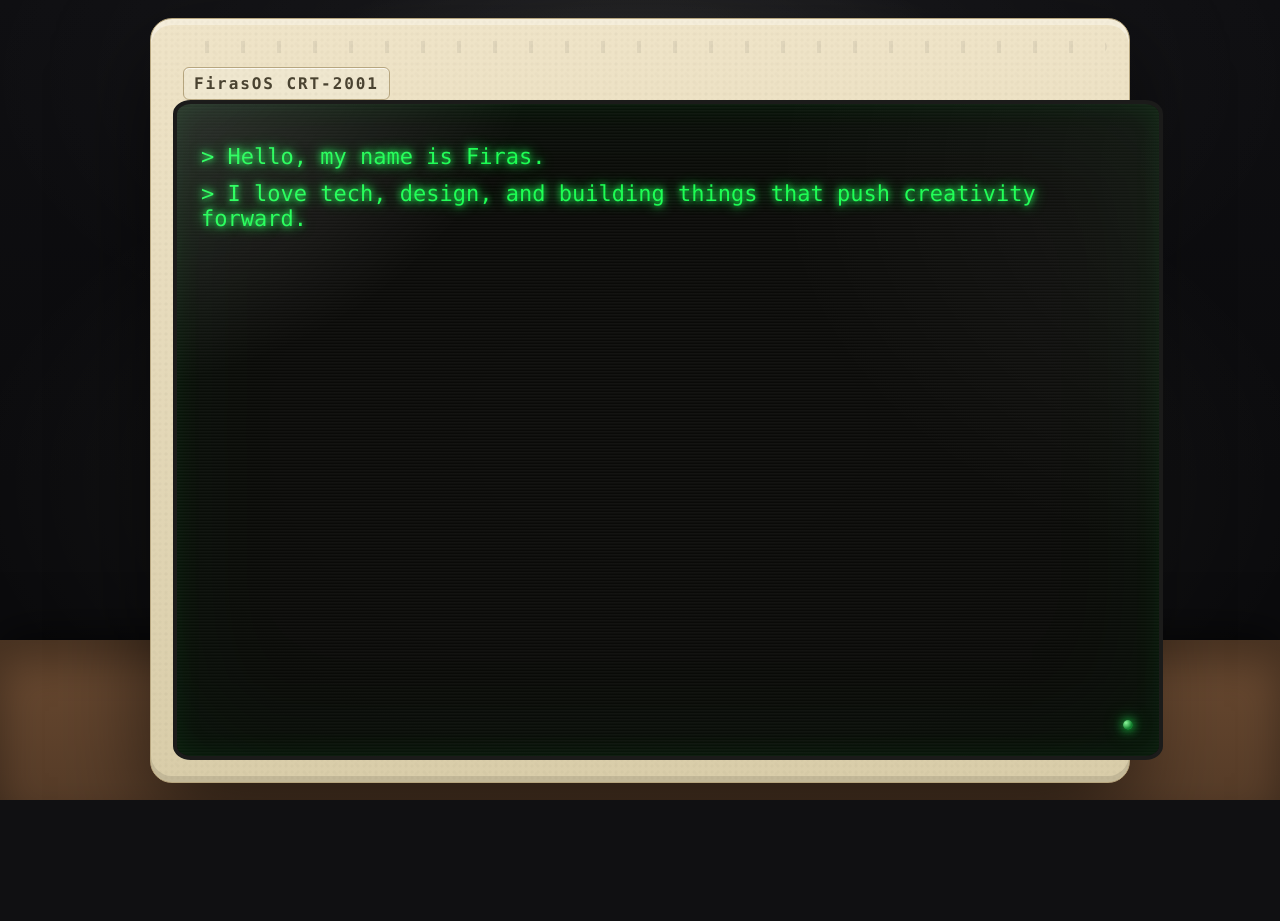
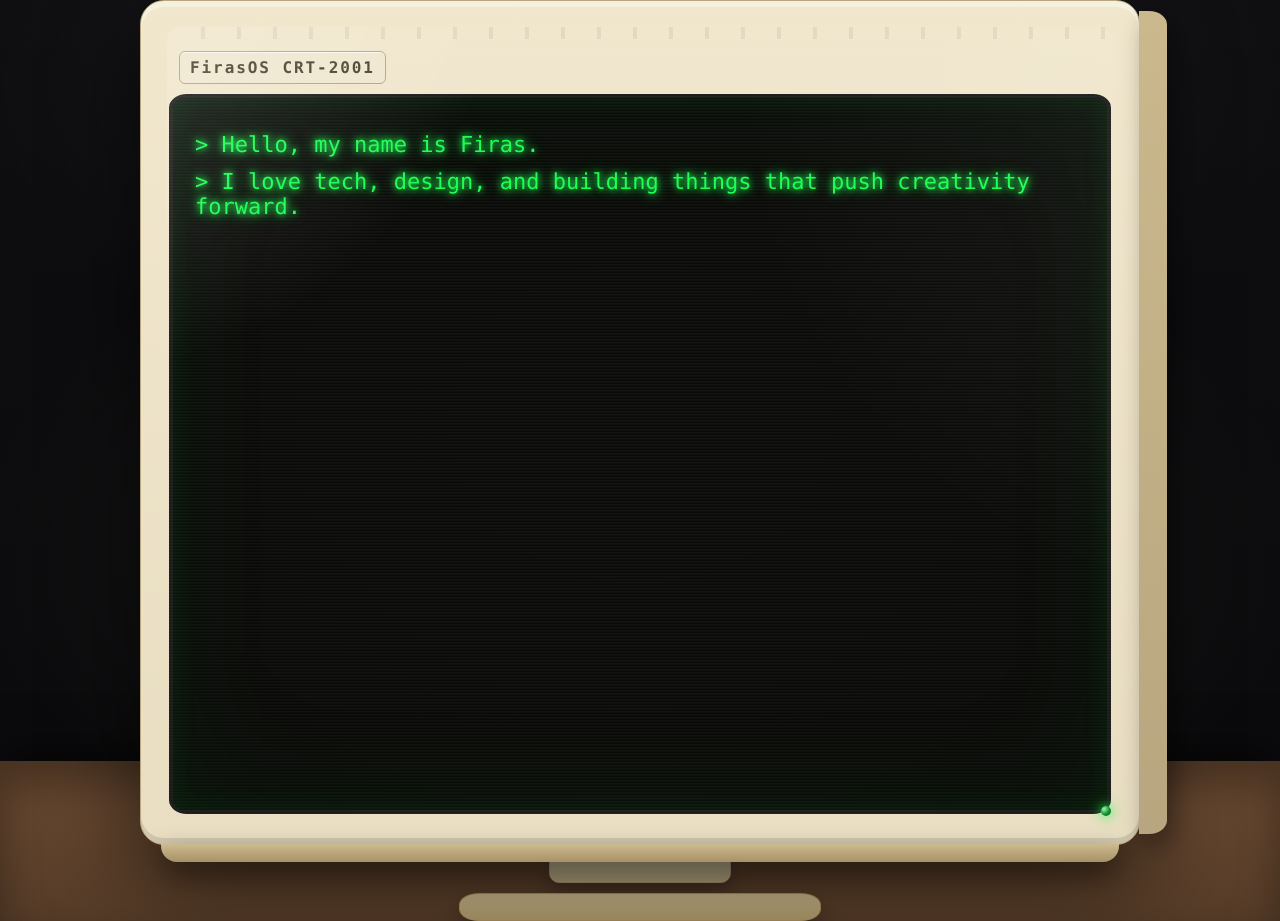
Before and after one commit to Redcmd121/firas-page, a plain HTML site: page index.html in a window 1280 px wide. Before the commit the page ends 800 px from the top, so only its background shows below. Drawn offline with Linux system fonts and the light colour scheme.

Commit message:
Update index.html

```diff
--- a/index.html
+++ b/index.html
@@ -6,116 +6,120 @@
 <title>FirasOS // CRT</title>
 <style>
   :root{
-    --green:#1aff52;               /* hacker green */
+    --green:#1aff52;
     --cyan:#63e6ff;
-    --beige:#d9cda9;               /* CRT plastic */
-    --type-speed:24ms;             /* typing speed */
-    --line-delay:600ms;            /* pause between lines */
+    --beige:#e9dec2;
+    --beige-d:#cbb88d;
+    --type-speed:24ms;
+    --line-delay:600ms;
     --glow:0 0 6px #1aff52, 0 0 14px #1aff52;
-    --pop-time:900ms;              /* monitor pop-in duration */
-    --boot-time:3400ms;            /* boot length before terminal */
   }
 
-  html,body{height:100%;margin:0;background:#101012;font-family:ui-monospace,Menlo,Monaco,Consolas,"Courier New",monospace;color:#ddd;}
+  html,body{height:100%;margin:0;background:#101012;font-family:ui-monospace,Menlo,Monaco,Consolas,"Courier New",monospace;color:#ddd}
 
   /* Scene */
   .stage{
     min-height:100svh; position:relative; overflow:hidden;
     display:grid; place-items:center;
     background: radial-gradient(1200px 600px at 50% 10%, rgba(255,255,255,.06), transparent 55%),
-                linear-gradient(#0f0f12, #0b0b0d 60%);
+                linear-gradient(#0f0f12,#0b0b0d 60%);
   }
-
-  /* Soft spotlight “lamp” */
-  .spot{
-    position:absolute; inset:0; pointer-events:none;
+  .spot{ position:absolute; inset:0; pointer-events:none;
     background:
       radial-gradient(600px 300px at 50% 20%, rgba(255,255,220,.16), transparent 70%),
       radial-gradient(900px 500px at 50% 60%, rgba(255,255,220,.08), transparent 75%);
-    mix-blend-mode:screen;
-    animation: pulse 6s ease-in-out infinite;
-  }
-  @keyframes pulse{
-    0%,100%{opacity:.9}
-    50%{opacity:.75}
-  }
+    mix-blend-mode:screen; animation:pulse 6s ease-in-out infinite }
+  @keyframes pulse{0%,100%{opacity:.9}50%{opacity:.75}}
 
-  /* Wooden table */
+  /* Table */
   .table{
     position:absolute; left:0; right:0; bottom:0;
     height:min(22vh,160px);
     background:
       linear-gradient(#6a4a31,#563c28),
       repeating-linear-gradient(90deg, rgba(255,255,255,.05) 0 2px, rgba(0,0,0,.12) 2px 40px);
-    box-shadow:
-      inset 0 22px 40px rgba(0,0,0,.35),
-      0 -8px 40px rgba(0,0,0,.55);
+    box-shadow: inset 0 22px 40px rgba(0,0,0,.35), 0 -8px 40px rgba(0,0,0,.55);
     z-index:0;
   }
 
-  /* Monitor rig pops in from nowhere */
-  .rig{
-    width: clamp(620px, 86vw, 980px);
+  /* ======= FULL MONITOR (case + depth + stand) ======= */
+  .monitor{
+    width: clamp(680px, 90vw, 1000px);
+    z-index:2;
     transform: translateY(60px) scale(.92);
     opacity:0;
-    animation: popIn var(--pop-time) cubic-bezier(.22,1.2,.32,1) forwards;
-    z-index:2;
+    animation:popIn .9s cubic-bezier(.22,1.2,.32,1) forwards;
   }
   @keyframes popIn{
-    0%   { transform: translateY(60px) scale(.82); opacity:0; filter: blur(6px); }
-    60%  { transform: translateY(-6px) scale(1.02); opacity:1; filter: blur(0); }
-    100% { transform: translateY(0)    scale(1);    opacity:1; }
+    0%{transform:translateY(60px) scale(.82); opacity:0; filter:blur(6px)}
+    60%{transform:translateY(-6px) scale(1.02); opacity:1; filter:blur(0)}
+    100%{transform:translateY(0) scale(1); opacity:1}
   }
 
-  /* CRT chassis */
-  .crt{
+  /* monitor body (front) */
+  .body{
     position:relative;
-    background: linear-gradient(#efe4c8, var(--beige));
+    background: linear-gradient(#f1e7cd,var(--beige));
     border:1px solid #b7a67f;
-    border-radius:22px;
-    padding:22px;
+    border-radius:24px;
+    padding:26px 28px 30px;
     box-shadow:
       inset 0 -6px 0 rgba(0,0,0,.10),
       inset 0 6px 0 rgba(255,255,255,.35),
       0 38px 90px rgba(0,0,0,.55);
   }
-  /* dusty plastic specks */
-  .crt::after{
-    content:""; position:absolute; inset:0; border-radius:22px; pointer-events:none; opacity:.28;
-    background-image:
-      radial-gradient(rgba(90,80,60,.10) 0 1px, transparent 2px),
-      radial-gradient(rgba(60,50,40,.07) 0 1px, transparent 2px);
-    background-size:6px 6px, 10px 10px; mix-blend-mode:multiply;
+
+  /* right-side depth */
+  .body::before{
+    content:""; position:absolute; top:10px; right:-28px;
+    width:28px; height:calc(100% - 20px);
+    border-radius:0 18px 18px 0 / 0 14px 14px 0;
+    background: linear-gradient(180deg, var(--beige-d), #b7a67f);
+    box-shadow: 6px 12px 24px rgba(0,0,0,.35);
+  }
+  /* bottom lip */
+  .body::after{
+    content:""; position:absolute; left:2%; right:2%; bottom:-18px; height:18px;
+    border-radius:0 0 16px 16px; background: linear-gradient(#cdbb90,#a89166);
+    box-shadow: 0 10px 26px rgba(0,0,0,.42);
   }
 
-  .vent{height:12px; border-radius:8px; opacity:.28; margin-bottom:14px;
-        background:repeating-linear-gradient(90deg,transparent 0 32px,rgba(0,0,0,.22) 32px 36px);}
+  .vent{height:12px; border-radius:8px; opacity:.28; margin-bottom:12px;
+        background:repeating-linear-gradient(90deg,transparent 0 32px,rgba(0,0,0,.22) 32px 36px)}
   .label{
     display:inline-block; margin-left:10px; padding:6px 10px; border-radius:6px;
     background:#efe7cf; border:1px solid #b7a67f; color:#4a4331; font-weight:700; letter-spacing:.12em;
     box-shadow: inset 0 1px 0 rgba(255,255,255,.7);
   }
 
-  /* Curved glass screen */
-  .screen{
-    position:relative; overflow:hidden;
-    background:#0a0a08; color:var(--green);
-    border:4px solid #1b1b1a; border-radius:18px/14px;
-    padding:28px 24px 40px;
-    width:100%;
-    aspect-ratio: 16 / 10;
-    min-height: 360px;
+  /* bezel grid: badge row + screen row */
+  .bezel{
+    display:grid; grid-template-rows:auto 1fr; gap:10px;
+  }
+
+  /* viewport (glass). **Clips** everything so nothing spills outside */
+  .viewport{
+    display:grid; place-items:stretch;
+    background:#0a0a08;
+    border:4px solid #1b1b1a;
+    border-radius:18px/14px;
+    padding:22px;                 /* inner bezel */
+    aspect-ratio: 4 / 3;          /* CRT-ish */
+    overflow:hidden;              /* <- stops spill */
     box-shadow: inset 0 0 140px rgba(26,255,82,.05), inset 0 0 28px rgba(26,255,82,.08);
   }
+
   /* reflection + scanlines + vignette */
-  .screen::before, .screen::after{ content:""; position:absolute; inset:0; pointer-events:none; }
-  .screen::before{
+  .viewport::before,.viewport::after{content:""; position:absolute; inset:26px; pointer-events:none}
+  .viewport::before{
+    border-radius:14px/12px;
     background:
       radial-gradient(120% 160% at -10% -20%, rgba(255,255,255,.22) 0%, rgba(255,255,255,0) 40%),
       radial-gradient(130% 140% at 120% 10%, rgba(255,255,255,.06) 0%, rgba(255,255,255,0) 46%);
     mix-blend-mode:screen;
   }
-  .screen::after{
+  .viewport::after{
+    border-radius:14px/12px;
     background:
       radial-gradient(ellipse at center, rgba(0,0,0,0) 0%, rgba(0,0,0,.12) 70%, rgba(0,0,0,.45) 100%),
       repeating-linear-gradient(to bottom,
@@ -127,43 +131,54 @@
   }
   @keyframes flicker{0%,100%{opacity:.96}50%{opacity:.90}70%{opacity:.92}}
 
-  /* Power LED */
-  .led{
-    position:absolute; right:26px; bottom:26px; width:10px; height:10px; border-radius:50%;
-    background: radial-gradient(circle at 30% 30%, #8aff9c, #0f7d2a 60%);
-    box-shadow: 0 0 10px rgba(26,255,82,.8), 0 0 18px rgba(26,255,82,.6);
+  /* stand */
+  .stand{ display:flex; flex-direction:column; align-items:center; gap:10px; margin-top:8px; }
+  .neck{
+    width:18%; min-width:110px; height:28px; border-radius:10px;
+    background: linear-gradient(#d9cda9,#c3b186);
+    border:1px solid #b7a67f; box-shadow: 0 12px 20px rgba(0,0,0,.25);
+  }
+  .base{
+    width:36%; min-width:220px; height:26px; border-radius:20px/12px;
+    background: linear-gradient(#c9b688,#ab9669);
+    border:1px solid #a98f5c;
+    box-shadow: 0 14px 26px rgba(0,0,0,.35);
   }
 
-  /* Boot screen */
-  .boot{
-    color:var(--green); text-shadow:var(--glow);
-    height:100%; display:flex; flex-direction:column; justify-content:center; align-items:center; gap:18px; text-align:center;
-  }
-  .boot h1{ margin:0; font-size:clamp(22px,4.2vw,34px);}
-  .boot .sub{ opacity:.85; }
+  /* LED */
+  .led{ position:absolute; right:28px; bottom:28px; width:10px; height:10px; border-radius:50%;
+    background: radial-gradient(circle at 30% 30%, #8aff9c, #0f7d2a 60%);
+    box-shadow: 0 0 10px rgba(26,255,82,.8), 0 0 18px rgba(26,255,82,.6); }
+
+  /* Boot */
+  .boot{ color:var(--green); text-shadow:var(--glow);
+    display:grid; place-items:center; gap:16px; text-align:center; }
+  .boot h1{ margin:0; font-size:clamp(22px,4.2vw,34px)}
+  .boot .sub{ opacity:.85 }
   .bar{ width:min(520px,70%); height:14px; border:1px solid rgba(26,255,82,.5); border-radius:8px; overflow:hidden;
-        box-shadow: inset 0 0 10px rgba(26,255,82,.35); }
+        box-shadow: inset 0 0 10px rgba(26,255,82,.35) }
   .fill{ height:100%; width:0%;
          background:linear-gradient(90deg, rgba(26,255,82,.6), rgba(26,255,82,.95));
-         box-shadow:var(--glow); transition:width .12s linear; }
+         box-shadow:var(--glow); transition:width .12s linear }
 
   /* Terminal */
-  .hidden{ display:none; }
+  .hidden{display:none}
+  .term{ display:block }
   .term .line{ color:var(--green); text-shadow:var(--glow); white-space:pre-wrap;
-               margin:12px 0; font-size:clamp(16px,2.1vw,22px); }
-  .prompt{ color:var(--green); }
+               margin:12px 0; font-size:clamp(16px,2.1vw,22px) }
+  .prompt{ color:var(--green) }
   .cursor{ display:inline-block; width:.6ch; background:var(--green); margin-left:2px; vertical-align:-2px;
-           animation:blink 1s steps(1,end) infinite; box-shadow:var(--glow); }
+           animation:blink 1s steps(1,end) infinite; box-shadow:var(--glow) }
   @keyframes blink{50%{opacity:0}}
   a{ color:var(--cyan); text-decoration:none;
      text-shadow:0 0 6px var(--cyan), 0 0 14px var(--cyan);
-     border-bottom:1px dotted rgba(99,230,255,.5); }
+     border-bottom:1px dotted rgba(99,230,255,.5) }
 
   /* Reduce motion */
   @media (prefers-reduced-motion:reduce){
-    .screen::after{ animation:none; }
-    .cursor{ animation:none; }
-    .rig{ animation:none; transform:none; opacity:1; }
+    .viewport::after{ animation:none }
+    .monitor{ animation:none; transform:none; opacity:1 }
+    .cursor{ animation:none }
   }
 </style>
 </head>
@@ -172,23 +187,33 @@
     <div class="spot"></div>
     <div class="table"></div>
 
-    <!-- monitor spawns onto table with lighting -->
-    <div class="rig">
-      <div class="crt" role="img" aria-label="Old beige CRT monitor on wooden table under spotlight">
-        <div class="vent"></div><span class="label">FirasOS CRT-2001</span>
-        <div class="screen">
+    <div class="monitor">
+      <div class="body">
+        <div class="bezel">
+          <div>
+            <div class="vent"></div>
+            <span class="label">FirasOS CRT-2001</span>
+          </div>
+
+          <div class="viewport">
             <!-- BOOT -->
             <div id="boot" class="boot">
               <h1>FirasOS</h1>
-            <div class="sub">Booting… initializing kernel</div>
+              <div class="sub" id="bootMsg">Booting… initializing kernel</div>
               <div class="bar"><div id="fill" class="fill"></div></div>
-            <div class="sub" id="bootMsg">Loading modules…</div>
             </div>
 
             <!-- TERMINAL -->
             <div id="term" class="term hidden"></div>
+
             <div class="led" aria-hidden="true"></div>
           </div>
+        </div>
+      </div>
+
+      <div class="stand">
+        <div class="neck"></div>
+        <div class="base"></div>
       </div>
     </div>
   </div>
```
Lines whose indentation alone changed are shown as unchanged.
